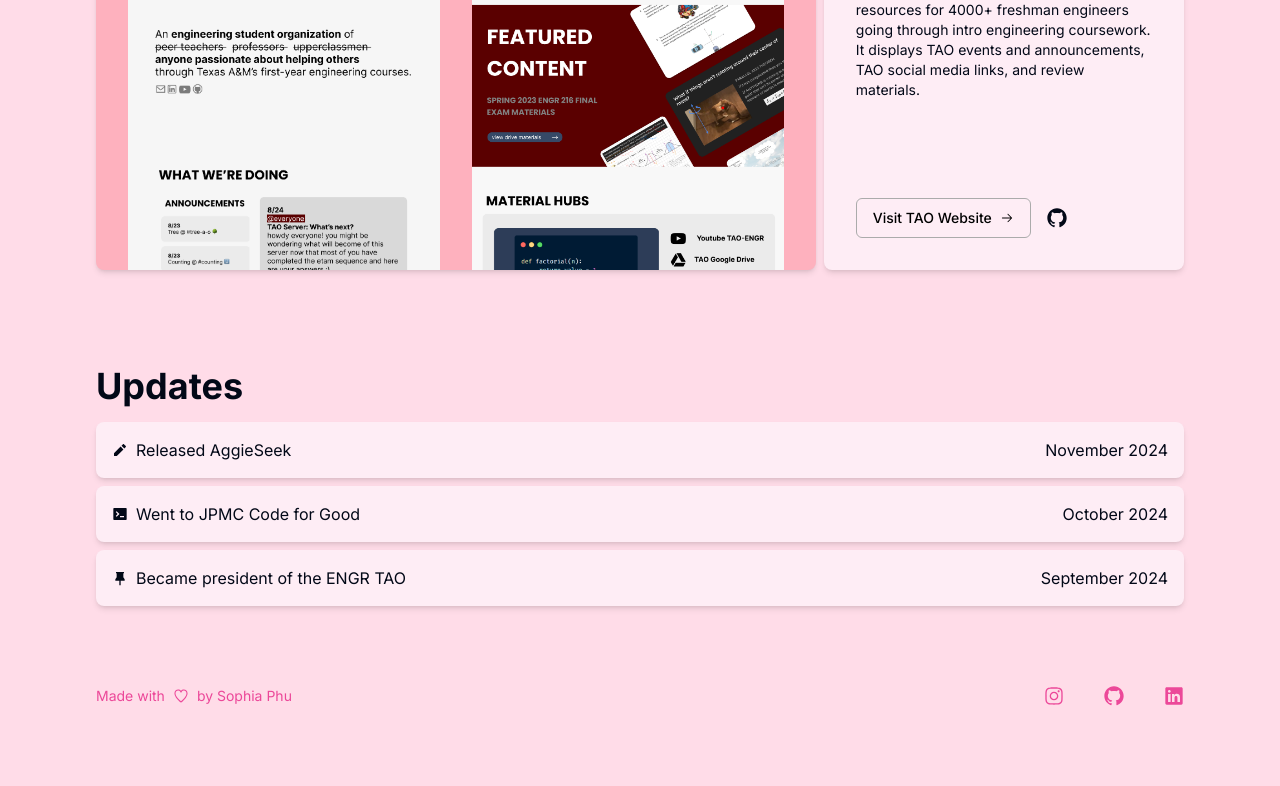
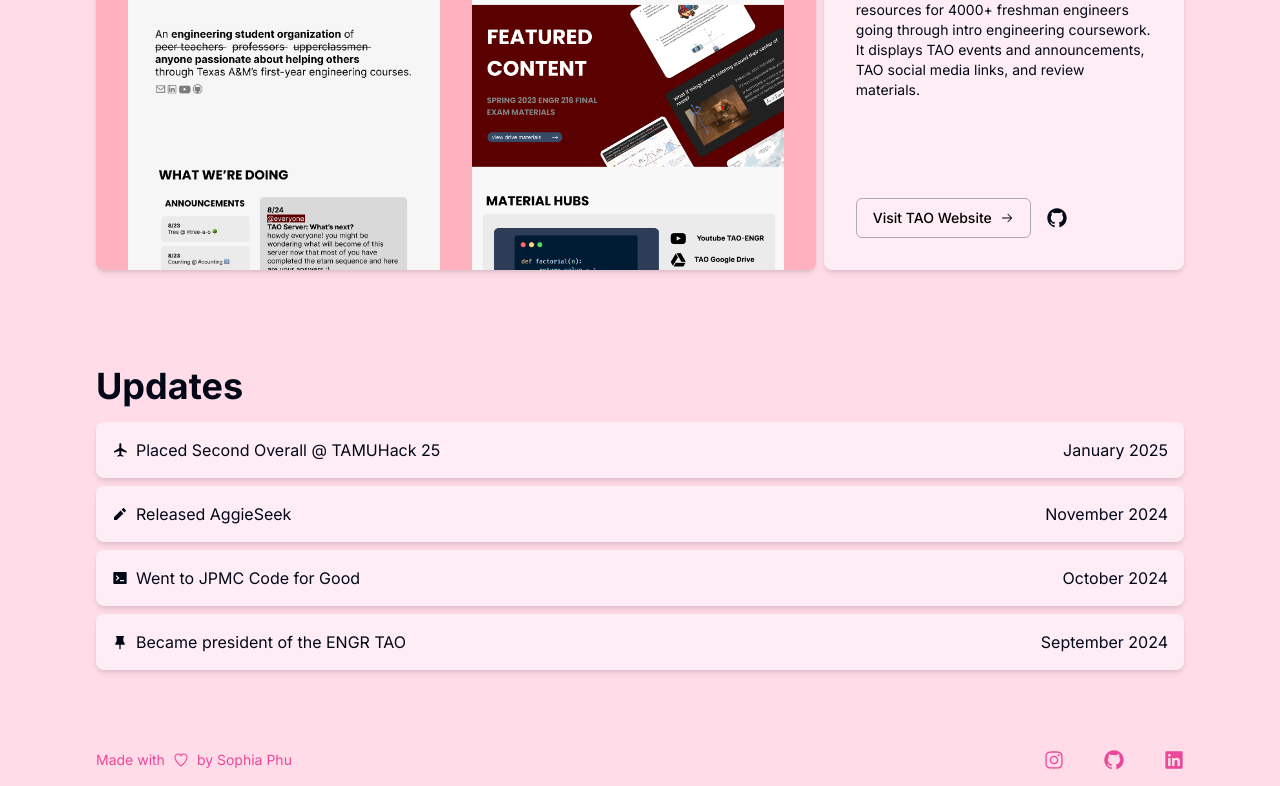
Before and after one commit to sophiaaphu/sophia-personal-website, a Next.js app in the folder sophia-personal-website/: page / in a window 1280 px wide. Shown: the part 920-1706 px from the top of the page. Before the commit the page ends 1642 px from the top, so only its background shows below. Built offline with nearby package versions, Linux system fonts and the light colour scheme.

Commit message:
quick alterations to date and icon

```diff
--- a/sophia-personal-website/src/components/eventList.tsx
+++ b/sophia-personal-website/src/components/eventList.tsx
@@ -2,12 +2,17 @@ import {
   RiPencilFill,
   RiTerminalBoxFill,
   RiPushpin2Fill,
-  RiFolder5Fill,
+  RiPlaneFill,
 } from "react-icons/ri";
 import EventCard from "./eventCard";
 
 const EventList = () => {
   const events = [
+    {
+      icon: <RiPlaneFill />,
+      text: "Placed Second Overall @ TAMUHack 25",
+      date: "January 2025",
+    },
     {
       icon: <RiPencilFill />,
       text: "Released AggieSeek",
```
